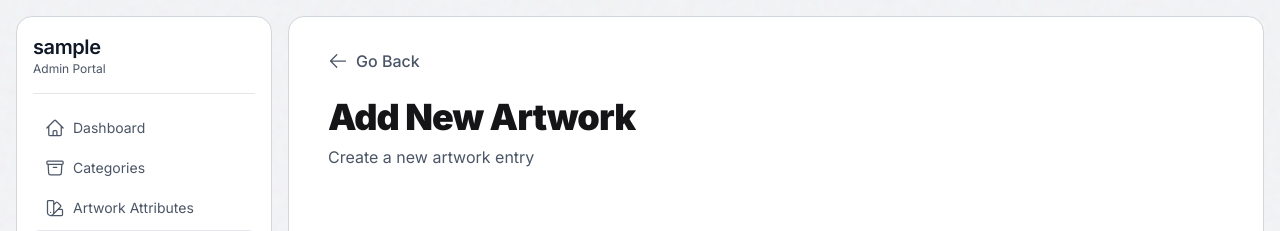
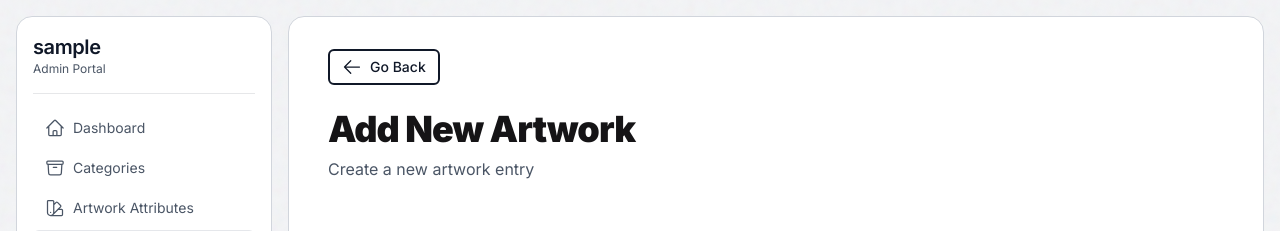
Before and after one commit to myathtookhine/infinite-frame, a React (Vite) app in the folder admin/: page /artworks/new in a window 1280 px wide. Shown: the top 231 px of the page. Built offline with nearby package versions, Linux system fonts and the light colour scheme; no server answers; sample sign-in values are in the browser's storage.

Commit message:
fix(artwork): adjusted layout

```diff
--- a/admin/src/components/ArtworkListItem.jsx
+++ b/admin/src/components/ArtworkListItem.jsx
@@ -63,23 +63,23 @@ const ArtworkListItem = ({ artwork, onEdit, onDelete }) => {
 
   return (
     <>
-      <div className={`pb-2 mb-2 border-b ${borderColor} flex items-center gap-4`}>
+      <div className={`pb-4 mb-4 border-b ${borderColor} flex items-center gap-4`}>
         {/* Artwork Image Thumbnail */}
         <div className="flex-shrink-0 relative">
           <img
             src={mainImage || ImageNotFound}
             alt={artwork.name}
-            className="w-24 h-24 object-cover rounded-md"
+            className="w-20 h-20 object-cover rounded-md"
           />
           {/* Eye Icon Preview Button */}
           {mainImage && (
             <button
               type="button"
               onClick={() => setPreviewOpen(true)}
-              className="absolute top-2 left-2 p-2 rounded transition-all bg-white/80 backdrop-blur-md cursor-pointer"
+              className="absolute top-1 left-1 p-2 rounded-md transition-all bg-black/40 backdrop-blur-lg cursor-pointer"
               title="Preview image"
             >
-              <EyeIcon className="h-4 w-4 text-neutral-900" />
+              <EyeIcon className="h-3 w-3 text-white" />
             </button>
           )}
         </div>
@@ -95,19 +95,19 @@ const ArtworkListItem = ({ artwork, onEdit, onDelete }) => {
           <p className={`text-sm ${subtextColor}`}>
             {formatPrice(artwork.price, artwork.currency)}
           </p>
-          {artwork.width && artwork.height && (
+          {/* {artwork.width && artwork.height && (
             <p className={`text-xs ${subtextColor} mt-1`}>
               {artwork.width} × {artwork.height}
               {artwork.depth && ` × ${artwork.depth}`} {artwork.unit_symbol}
             </p>
-          )}
-          <p className='mt-2'><span className={`text-[10px] uppercase font-bold px-2 py-0.5 rounded border ${getStatusColor(artwork.status)}`}>
+          )} */}
+          <p className='mt-1'><span className={`text-[8px] uppercase font-bold px-2 py-1 rounded-full border ${getStatusColor(artwork.status)}`}>
             {artwork.status}
           </span></p>
         </div>
 
         {/* Action Buttons */}
-        <div className="flex items-center gap-2 flex-shrink-0">
+        <div className="flex items-center gap-0 flex-shrink-0">
           <Button
             variant="secondary"
             size="sm"
--- a/admin/src/pages/ArtworkForm.jsx
+++ b/admin/src/pages/ArtworkForm.jsx
@@ -170,7 +170,7 @@ const ArtworkForm = () => {
       // Backend returns 'attributes' as array of objects with {id, type, name}
       if (artwork.attributes && artwork.attributes.length > 0) {
         const attributeIds = artwork.attributes.map(attr => attr.id);
-        console.log('✅ Loaded attribute IDs in edit mode:', attributeIds);
+        // console.log('✅ Loaded attribute IDs in edit mode:', attributeIds);
         setSelectedAttributes(attributeIds);
       }
     } catch (err) {
@@ -302,9 +302,9 @@ const ArtworkForm = () => {
         attribute_ids: selectedAttributes
       };
 
-      console.log('📤 Submitting artwork data:', artworkData);
-      console.log('🖼️ Additional images state:', additionalImages);
-      console.log('🖼️ Filtered additional images:', artworkData.additional_images);
+      // console.log('📤 Submitting artwork data:', artworkData);
+      // console.log('🖼️ Additional images state:', additionalImages);
+      // console.log('🖼️ Filtered additional images:', artworkData.additional_images);
 
       let artworkId;
       let response;
@@ -376,16 +376,18 @@ const ArtworkForm = () => {
   return (
     <div className="max-w-4xl mx-auto">
       {/* Back Navigation */}
-      <button
+      <Button
+        variant="secondary"
+        size="sm"
         onClick={() => navigate('/artworks')}
-        className={`flex items-center gap-2 mb-6 cursor-pointer ${subtextColor} hover:${textColor} transition-colors`}
+        className="flex items-center gap-2"
       >
         <ArrowLeftIcon className="h-5 w-5" />
         <span className="font-sans font-medium">Go Back</span>
-      </button>
+      </Button>
 
       {/* Page Header */}
-      <div className="mb-6">
+      <div className="mb-6 mt-6">
         <h1 className={`text-4xl font-sans font-black tracking-tight ${textColor} mb-2`}>
           {isEditMode ? 'Edit Artwork' : 'Add New Artwork'}
         </h1>
@@ -880,7 +882,7 @@ const ArtworkForm = () => {
             </section>
 
             {/* Form Actions */}
-            <div className={`flex gap-4 pt-4 md:pt-4 fixed md:relative bottom-0 left-0 right-0 p-4 md:p-0 ${isDark ? 'bg-[#0a0a0a]' : 'bg-white'} border-t md:border-t-0 ${borderColor} shadow-lg md:shadow-none z-10`}>
+            <div className={`flex gap-4 fixed md:relative bottom-0 left-0 right-0 p-4 md:p-0 ${isDark ? 'bg-[#0a0a0a]' : 'bg-white'} border-t md:border-t-0 ${borderColor} shadow-lg md:shadow-none z-10`}>
               <Button
                 type="button"
                 variant="secondary"
```
Also changed, not shown: 1 other file (tests, documents, lock files or other folders).
